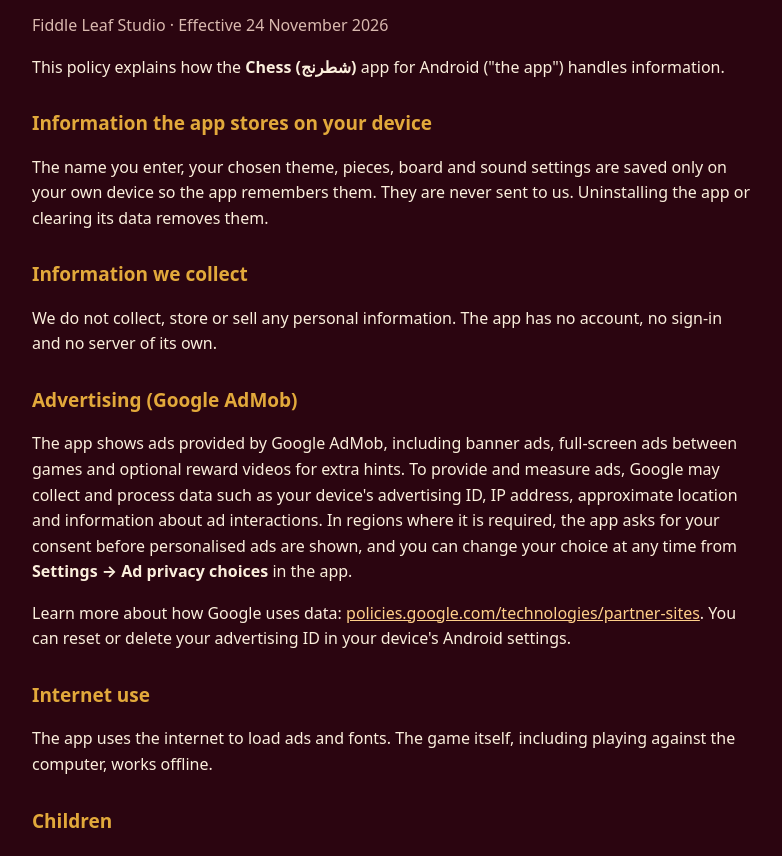
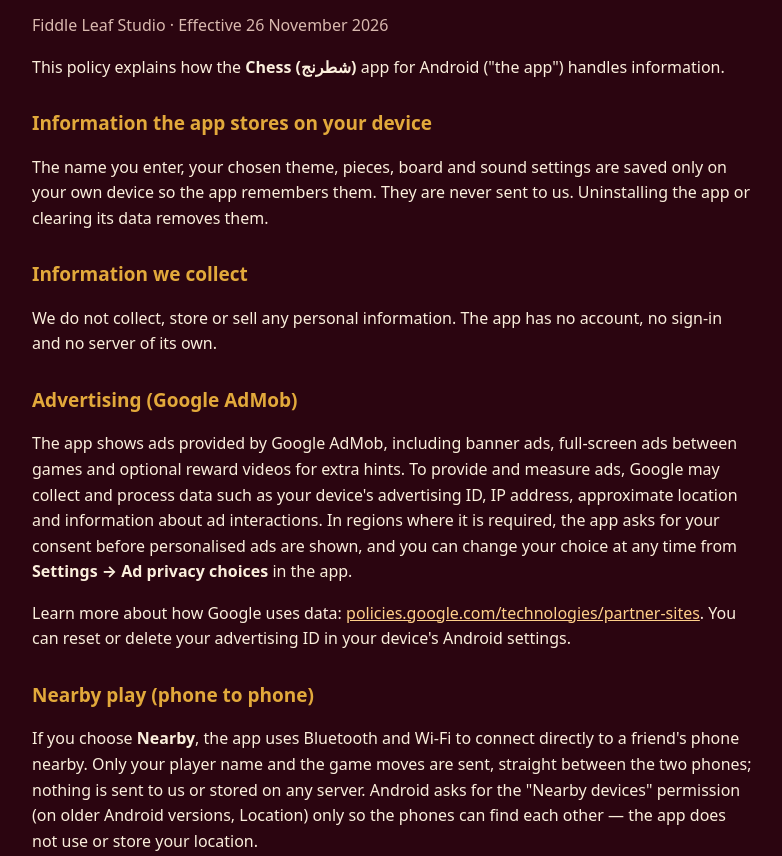
Before and after one commit to mahyarafshar2000/chess-privacy, a plain HTML site: page index.html in a window 1280 px wide. Shown: the part 91-947 px from the top of the page, without its empty margins (248-1030 px from the left). Drawn offline with Linux system fonts and the light colour scheme.

Commit message:
Add files via upload

```diff
--- a/index.html
+++ b/index.html
@@ -13,7 +13,7 @@ a{color:#ffd08a}.muted{color:#d9b9ae}
 </head>
 <body><main>
 <h1>Chess – Privacy Policy</h1>
-<p class="muted">Fiddle Leaf Studio · Effective 24 November 2026</p>
+<p class="muted">Fiddle Leaf Studio · Effective 26 November 2026</p>
 
 <p>This policy explains how the <b>Chess (شطرنج)</b> app for Android ("the app") handles information.</p>
 
@@ -26,6 +26,9 @@ a{color:#ffd08a}.muted{color:#d9b9ae}
 <h2>Advertising (Google AdMob)</h2>
 <p>The app shows ads provided by Google AdMob, including banner ads, full-screen ads between games and optional reward videos for extra hints. To provide and measure ads, Google may collect and process data such as your device's advertising ID, IP address, approximate location and information about ad interactions. In regions where it is required, the app asks for your consent before personalised ads are shown, and you can change your choice at any time from <b>Settings → Ad privacy choices</b> in the app.</p>
 <p>Learn more about how Google uses data: <a href="https://policies.google.com/technologies/partner-sites">policies.google.com/technologies/partner-sites</a>. You can reset or delete your advertising ID in your device's Android settings.</p>
+
+<h2>Nearby play (phone to phone)</h2>
+<p>If you choose <b>Nearby</b>, the app uses Bluetooth and Wi-Fi to connect directly to a friend's phone nearby. Only your player name and the game moves are sent, straight between the two phones; nothing is sent to us or stored on any server. Android asks for the "Nearby devices" permission (on older Android versions, Location) only so the phones can find each other — the app does not use or store your location.</p>
 
 <h2>Internet use</h2>
 <p>The app uses the internet to load ads and fonts. The game itself, including playing against the computer, works offline.</p>
```
